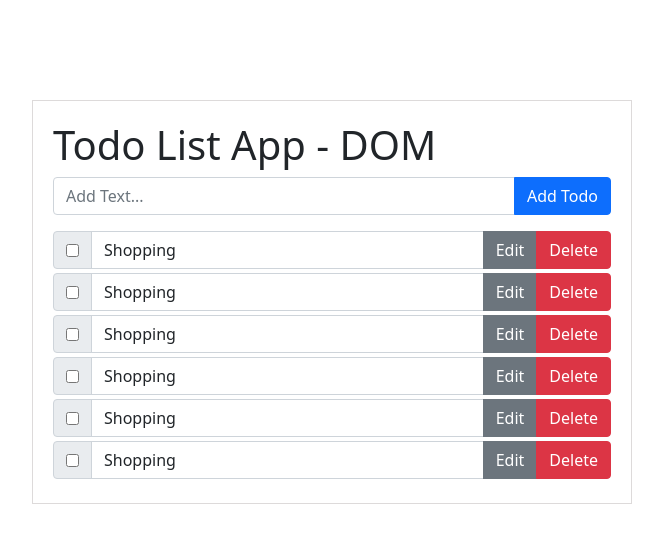
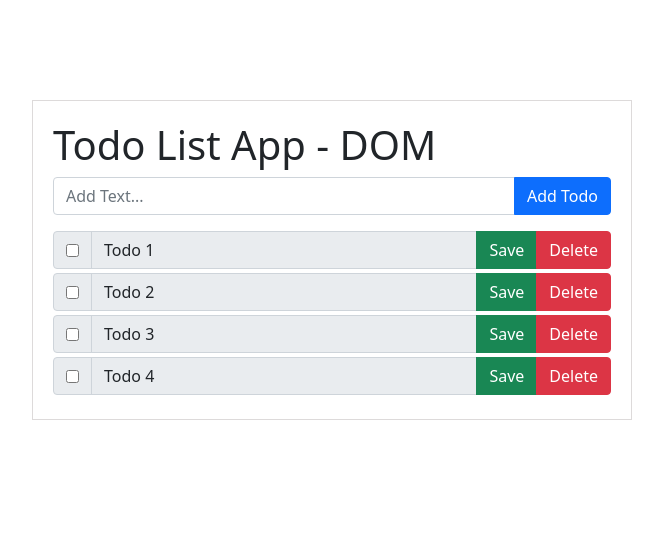
Before and after one commit to agaparkg/react-demo-projects-24-7, a React (Vite) app: page / in a window 1280 px wide. Shown: the top 542 px of the page, without its empty margins (308-971 px from the left). Built offline with nearby package versions, Linux system fonts and the light colour scheme.

Commit message:
new changes

```diff
--- a/src/App.jsx
+++ b/src/App.jsx
@@ -6,11 +6,55 @@ class App extends Component {
   constructor(props) {
     super(props);
     this.state = {
-      todos: {},
+      editId: null,
+      todos: {
+        1: {
+          text: "Todo 1",
+          completed: false,
+        },
+        2: {
+          text: "Todo 2",
+          completed: false,
+        },
+        3: {
+          text: "Todo 3",
+          completed: false,
+        },
+        4: {
+          text: "Todo 4",
+          completed: false,
+        },
+      },
     };
   }
 
+  handleTodoDelete = (todoId) => {
+    const { todos } = this.state;
+
+    const newTodos = JSON.parse(JSON.stringify(todos));
+
+    delete newTodos[todoId];
+
+    this.setState({ todos: newTodos });
+  };
+
+  handleTodoComplete = (completeStatus, todoId) => {
+    const { todos } = this.state;
+
+    const newTodos = JSON.parse(JSON.stringify(todos));
+
+    newTodos[todoId].completed = completeStatus;
+
+    this.setState({ todos: newTodos });
+  };
+
+  handleEditIdChange = (todoId) => {
+    this.setState({ editId: todoId });
+  };
+
   render() {
+    const { todos, editId } = this.state;
+
     return (
       <div className="wrapper">
         <h1>Todo List App - DOM</h1>
@@ -26,12 +70,21 @@ class App extends Component {
           </button>
         </div>
         <main>
-          <SingleTodo />
-          <SingleTodo />
-          <SingleTodo />
-          <SingleTodo />
-          <SingleTodo />
-          <SingleTodo />
+          {Object.entries(todos).map(([key, value]) => {
+            const editMode = editId == key;
+
+            return (
+              <SingleTodo
+                key={key}
+                {...value}
+                id={key}
+                editMode={editMode}
+                handleTodoComplete={this.handleTodoComplete}
+                handleTodoDelete={this.handleTodoDelete}
+                handleEditIdChange={this.handleEditIdChange}
+              />
+            );
+          })}
         </main>
       </div>
     );
--- a/src/components/SingleTodo.jsx
+++ b/src/components/SingleTodo.jsx
@@ -1,24 +1,87 @@
 import React, { Component } from "react";
 
 class SingleTodo extends Component {
-  handleInputChange = () => {};
+  //   handleDelete = (e) => {
+  //     console.log(e.target.id);
+  //     // handleTodoDelete();
+  //     // handleTodoDelete();
+  //     // handleTodoDelete();
+  //     // handleTodoDelete();
+  //     // handleTodoDelete();
+  //     // handleTodoDelete();
+  //     // handleTodoDelete();
+  //     // handleTodoDelete();
+  //     this.props.delFn(e.target.id);
+  //   };
+
+  //   handleComplete = (e) => {
+  //     // console.log(e.target.id);
+  //     this.props.handleTodoComplete(e.target.checked, e.target.id);
+  //   };
 
   render() {
+    const {
+      text,
+      completed,
+      id,
+      handleTodoDelete,
+      handleTodoComplete,
+      handleEditIdChange,
+      editMode,
+    } = this.props;
+
+    const customClass = completed ? "form-control line-thru" : "form-control";
+
     return (
       <div className="input-group mb-1">
         <span className="input-group-text">
-          <input type="checkbox" />
+          {/* <input id={id} onChange={this.handleComplete} type="checkbox" /> */}
+          <input
+            checked={completed}
+            id={id}
+            onChange={(e) => handleTodoComplete(e.target.checked, id)}
+            type="checkbox"
+          />
         </span>
         <input
+          disabled={!editMode}
           onChange={this.handleInputChange}
           type="text"
-          className="form-control"
-          value={"Shopping"}
+          className={customClass}
+          value={text}
         />
-        <button className="btn btn-secondary" type="button">
-          Edit
+        {/* {editMode ? (
+          <button
+            onClick={() => handleEditIdChange(id)}
+            className="btn btn-success"
+            type="button"
+          >
+            Save
+          </button>
+        ) : (
+          <button
+            onClick={() => handleEditIdChange(id)}
+            className="btn btn-secondary"
+            type="button"
+          >
+            Edit
+          </button>
+        )} */}
+
+        <button
+          onClick={() => handleEditIdChange(id)}
+          className="btn btn-success"
+          type="button"
+        >
+          Save
         </button>
-        <button className="btn btn-danger" type="button">
+        <button
+          //   id={id}
+          //   onClick={this.handleDelete}
+          onClick={() => handleTodoDelete(id)}
+          className="btn btn-danger"
+          type="button"
+        >
           Delete
         </button>
       </div>
```
